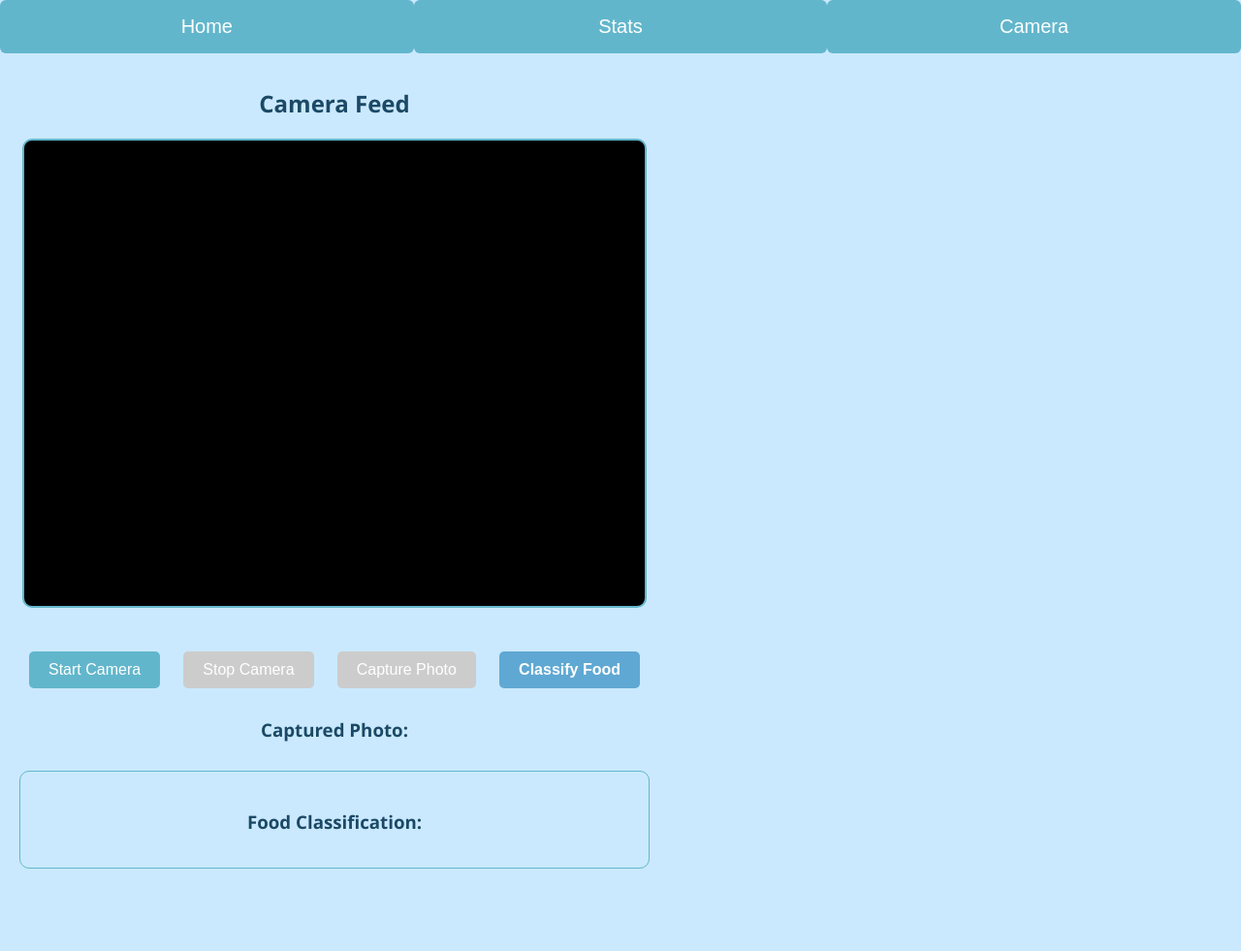
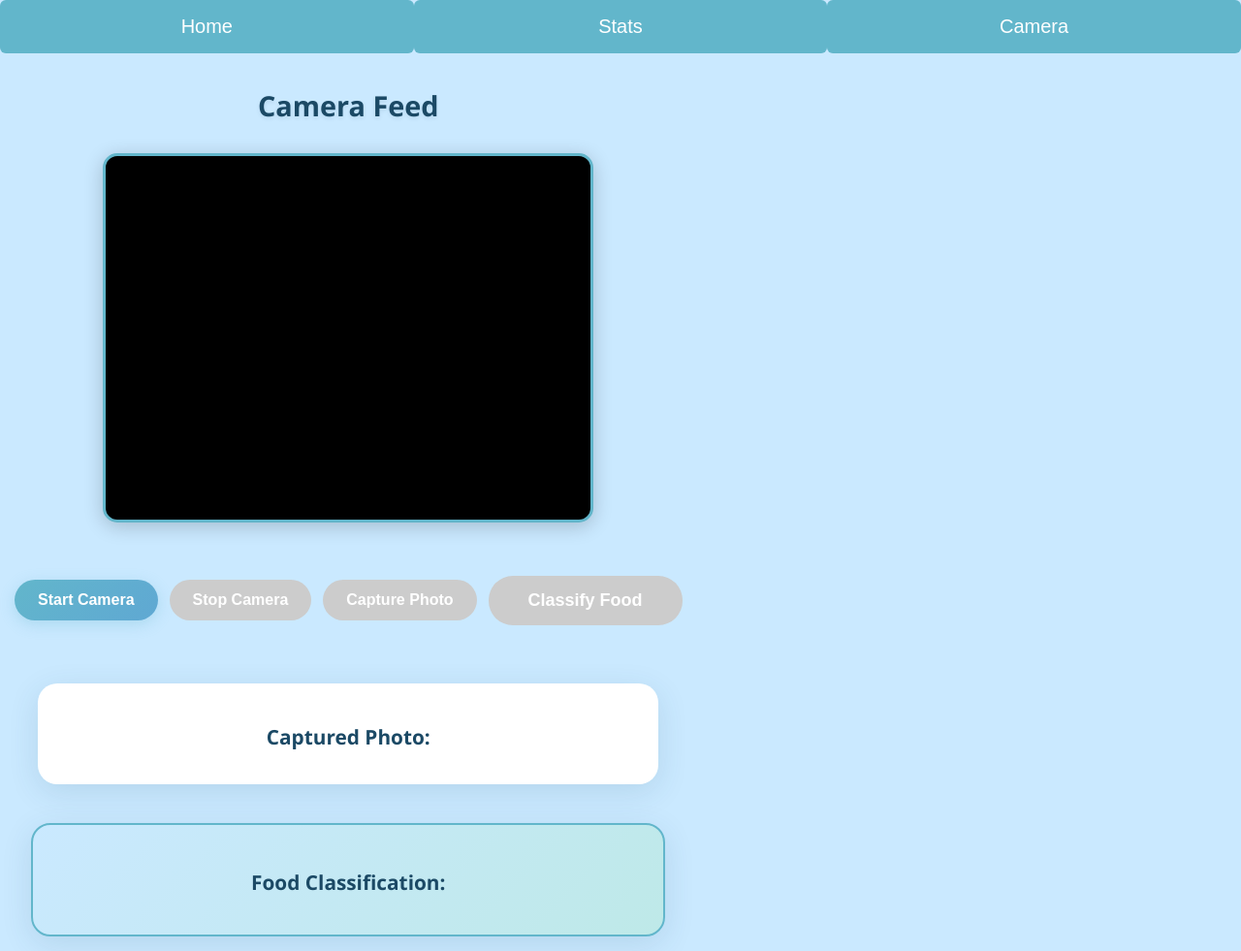
Before and after one commit to PengwuinReal/Calorie-Counter, a Flask app: page /camera in a window 1280 px wide. Shown: the whole page at 97% size. Before the commit the page ends 896 px from the top, so only its background shows below. Run offline with Flask 3, Linux system fonts and the light colour scheme.

Commit message:
greuling css work

```diff
--- a/static/style.css
+++ b/static/style.css
@@ -102,123 +102,391 @@ footer {
 /* Camera page styles */
 .camera-container {
     text-align: center;
-    padding: 20px;
-    max-width: 800px;
+    padding: 15px;
+    max-width: 100%;
     margin: 0 auto;
+    min-height: calc(100vh - 150px);
+    display: flex;
+    flex-direction: column;
+    align-items: center;
+    gap: 20px;
 }
 
 .camera-container h2 {
     color: var(--color-dark);
-    margin-bottom: 20px;
+    margin-bottom: 10px;
+    font-size: 1.8rem;
+    text-shadow: 0 2px 4px rgba(27, 73, 101, 0.1);
+}
+
+.camera-section {
+    background: white;
+    border-radius: 20px;
+    padding: 20px;
+    box-shadow: 0 8px 32px rgba(27, 73, 101, 0.12);
+    width: 100%;
+    max-width: 600px;
+    border: 1px solid var(--color-light);
 }
 
 .camera-container video {
-    border: 2px solid var(--color-accent);
-    border-radius: 10px;
-    margin-bottom: 20px;
+    border: 3px solid var(--color-accent);
+    border-radius: 15px;
+    margin-bottom: 15px;
     background-color: #000;
+    width: 100%;
+    max-width: 500px;
+    height: auto;
+    aspect-ratio: 4/3;
+    object-fit: cover;
+    box-shadow: 0 4px 20px rgba(0, 0, 0, 0.2);
 }
 
 .camera-controls {
     margin: 20px 0;
+    display: flex;
+    flex-wrap: wrap;
+    gap: 12px;
+    justify-content: center;
+    align-items: center;
 }
 
 .camera-controls button {
-    background-color: var(--color-accent);
+    background: linear-gradient(135deg, var(--color-accent), var(--color-primary));
     color: white;
     border: none;
-    padding: 10px 20px;
-    margin: 0 10px;
-    border-radius: 5px;
+    padding: 12px 24px;
+    border-radius: 25px;
     cursor: pointer;
     font-size: 16px;
-    transition: background-color 0.3s;
+    font-weight: 600;
+    transition: all 0.3s ease;
+    box-shadow: 0 4px 15px rgba(98, 182, 203, 0.3);
+    min-width: 120px;
 }
 
 .camera-controls button:hover:not(:disabled) {
-    background-color: var(--color-dark);
+    transform: translateY(-2px);
+    box-shadow: 0 6px 20px rgba(27, 73, 101, 0.4);
+    background: linear-gradient(135deg, var(--color-dark), var(--color-primary));
+}
+
+.camera-controls button:active {
+    transform: translateY(0);
 }
 
 .camera-controls button:disabled {
-    background-color: #ccc;
+    background: #ccc;
     cursor: not-allowed;
+    transform: none;
+    box-shadow: none;
+}
+
+.camera-controls button:disabled:hover {
+    transform: none;
+    box-shadow: none;
 }
 
 #photoContainer {
-    margin-top: 30px;
+    margin-top: 20px;
+    background: white;
+    border-radius: 20px;
+    padding: 20px;
+    box-shadow: 0 8px 32px rgba(27, 73, 101, 0.12);
+    width: 100%;
+    max-width: 600px;
 }
 
 #photoContainer h3 {
     color: var(--color-dark);
     margin-bottom: 15px;
+    font-size: 1.3rem;
 }
 
 #photo {
-    border: 2px solid var(--color-accent);
-    border-radius: 10px;
+    border: 3px solid var(--color-accent);
+    border-radius: 15px;
     display: none;
-    max-width: 100%;
+    width: 100%;
+    max-width: 500px;
     height: auto;
+    box-shadow: 0 4px 20px rgba(0, 0, 0, 0.15);
 }
 
 #resultContainer {
-    margin-top: 30px;
-    padding: 20px;
-    background-color: var(--color-bg);
-    border-radius: 10px;
-    border: 1px solid var(--color-accent);
+    margin-top: 20px;
+    padding: 25px;
+    background: linear-gradient(135deg, var(--color-bg), var(--color-light));
+    border-radius: 20px;
+    border: 2px solid var(--color-accent);
+    box-shadow: 0 8px 32px rgba(27, 73, 101, 0.12);
+    width: 100%;
+    max-width: 600px;
 }
 
 #resultContainer h3 {
     color: var(--color-dark);
     margin-bottom: 15px;
+    font-size: 1.3rem;
 }
 
 .classification-success {
-    background-color: #d4edda;
-    border: 1px solid #c3e6cb;
+    background: linear-gradient(135deg, #d4edda, #c3e6cb);
+    border: 2px solid #28a745;
     color: #155724;
-    padding: 15px;
-    border-radius: 5px;
-    margin-top: 10px;
+    padding: 20px;
+    border-radius: 15px;
+    margin-top: 15px;
+    box-shadow: 0 4px 15px rgba(40, 167, 69, 0.2);
+    animation: slideInUp 0.5s ease-out;
 }
 
 .classification-success h4 {
-    margin: 0 0 10px 0;
+    margin: 0 0 12px 0;
+    font-size: 1.3em;
+    font-weight: 700;
+    display: flex;
+    align-items: center;
+    gap: 8px;
+}
+
+.classification-success h4::before {
+    content: "✅";
     font-size: 1.2em;
 }
 
 .classification-error {
-    background-color: #f8d7da;
-    border: 1px solid #f5c6cb;
+    background: linear-gradient(135deg, #f8d7da, #f5c6cb);
+    border: 2px solid #dc3545;
     color: #721c24;
-    padding: 15px;
-    border-radius: 5px;
-    margin-top: 10px;
+    padding: 20px;
+    border-radius: 15px;
+    margin-top: 15px;
+    box-shadow: 0 4px 15px rgba(220, 53, 69, 0.2);
+    animation: slideInUp 0.5s ease-out;
 }
 
 .classification-error h4 {
-    margin: 0 0 10px 0;
+    margin: 0 0 12px 0;
+    font-size: 1.3em;
+    font-weight: 700;
+    display: flex;
+    align-items: center;
+    gap: 8px;
+}
+
+.classification-error h4::before {
+    content: "❌";
     font-size: 1.2em;
 }
 
 .loading {
-    background-color: var(--color-light);
-    border: 1px solid var(--color-accent);
+    background: linear-gradient(135deg, var(--color-light), white);
+    border: 2px solid var(--color-accent);
     color: var(--color-dark);
-    padding: 15px;
-    border-radius: 5px;
-    margin-top: 10px;
+    padding: 20px;
+    border-radius: 15px;
+    margin-top: 15px;
     text-align: center;
     font-style: italic;
+    font-size: 1.1em;
+    animation: pulse 2s infinite;
+    box-shadow: 0 4px 15px rgba(98, 182, 203, 0.2);
+}
+
+.loading::before {
+    content: "🔍";
+    font-size: 1.5em;
+    display: block;
+    margin-bottom: 10px;
+}
+
+@keyframes slideInUp {
+    from {
+        opacity: 0;
+        transform: translateY(20px);
+    }
+    to {
+        opacity: 1;
+        transform: translateY(0);
+    }
+}
+
+@keyframes pulse {
+    0%, 100% {
+        transform: scale(1);
+        opacity: 1;
+    }
+    50% {
+        transform: scale(1.02);
+        opacity: 0.9;
+    }
 }
 
 #classifyFood {
-    background-color: var(--color-primary);
+    background: linear-gradient(135deg, var(--color-primary), var(--color-dark));
     color: white;
     font-weight: bold;
+    padding: 15px 30px;
+    font-size: 18px;
+    border-radius: 25px;
+    box-shadow: 0 4px 20px rgba(95, 168, 211, 0.4);
+    transition: all 0.3s ease;
+    min-width: 200px;
 }
 
 #classifyFood:hover:not(:disabled) {
-    background-color: var(--color-dark);
+    background: linear-gradient(135deg, var(--color-dark), #0f2a3a);
+    transform: translateY(-2px);
+    box-shadow: 0 6px 25px rgba(27, 73, 101, 0.5);
 }
+
+#classifyFood:disabled {
+    background: #ccc;
+    transform: none;
+    box-shadow: none;
+}
+
+/* Mobile-specific styles and responsive design */
+@media (max-width: 768px) {
+    .camera-container {
+        padding: 10px;
+        gap: 15px;
+    }
+
+    .camera-container h2 {
+        font-size: 1.5rem;
+        margin-bottom: 15px;
+    }
+
+    .camera-section,
+    #photoContainer,
+    #resultContainer {
+        padding: 15px;
+        border-radius: 15px;
+        margin: 0 5px;
+    }
+
+    .camera-container video {
+        border-radius: 10px;
+        border-width: 2px;
+        aspect-ratio: 1/1;
+        max-width: 90vw;
+    }
+
+    #photo {
+        border-radius: 10px;
+        border-width: 2px;
+        max-width: 90vw;
+    }
+
+    .camera-controls {
+        flex-direction: column;
+        gap: 10px;
+        margin: 15px 0;
+    }
+
+    .camera-controls button {
+        width: 100%;
+        max-width: 250px;
+        padding: 14px 20px;
+        font-size: 16px;
+        border-radius: 20px;
+    }
+
+    #classifyFood {
+        width: 100%;
+        max-width: 280px;
+        padding: 16px 25px;
+        font-size: 17px;
+        border-radius: 20px;
+    }
+
+    .classification-success,
+    .classification-error,
+    .loading {
+        padding: 15px;
+        margin: 10px 5px;
+        border-radius: 12px;
+        font-size: 1rem;
+    }
+
+    .classification-success h4,
+    .classification-error h4 {
+        font-size: 1.2em;
+    }
+}
+
+@media (max-width: 480px) {
+    .camera-container h2 {
+        font-size: 1.3rem;
+    }
+
+    .camera-section,
+    #photoContainer,
+    #resultContainer {
+        padding: 12px;
+        margin: 0 2px;
+    }
+
+    .camera-container video,
+    #photo {
+        max-width: 95vw;
+        border-radius: 8px;
+    }
+
+    .camera-controls button,
+    #classifyFood {
+        padding: 12px 18px;
+        font-size: 15px;
+        border-radius: 18px;
+    }
+
+    .classification-success h4::before,
+    .classification-error h4::before {
+        font-size: 1em;
+    }
+
+    .loading::before {
+        font-size: 1.3em;
+        margin-bottom: 8px;
+    }
+}
+
+/* Enhanced touch targets for mobile */
+@media (hover: none) and (pointer: coarse) {
+    .camera-controls button,
+    #classifyFood {
+        min-height: 48px;
+        touch-action: manipulation;
+    }
+}
+
+/* Landscape orientation adjustments */
+@media (max-width: 768px) and (orientation: landscape) {
+    .camera-container {
+        flex-direction: row;
+        flex-wrap: wrap;
+        justify-content: center;
+        align-items: flex-start;
+        gap: 10px;
+    }
+
+    .camera-section {
+        flex: 1;
+        min-width: 300px;
+        max-width: 45%;
+    }
+
+    #photoContainer,
+    #resultContainer {
+        flex: 1;
+        min-width: 300px;
+        max-width: 45%;
+    }
+
+    .camera-container video,
+    #photo {
+        aspect-ratio: 4/3;
+    }
+}
```
